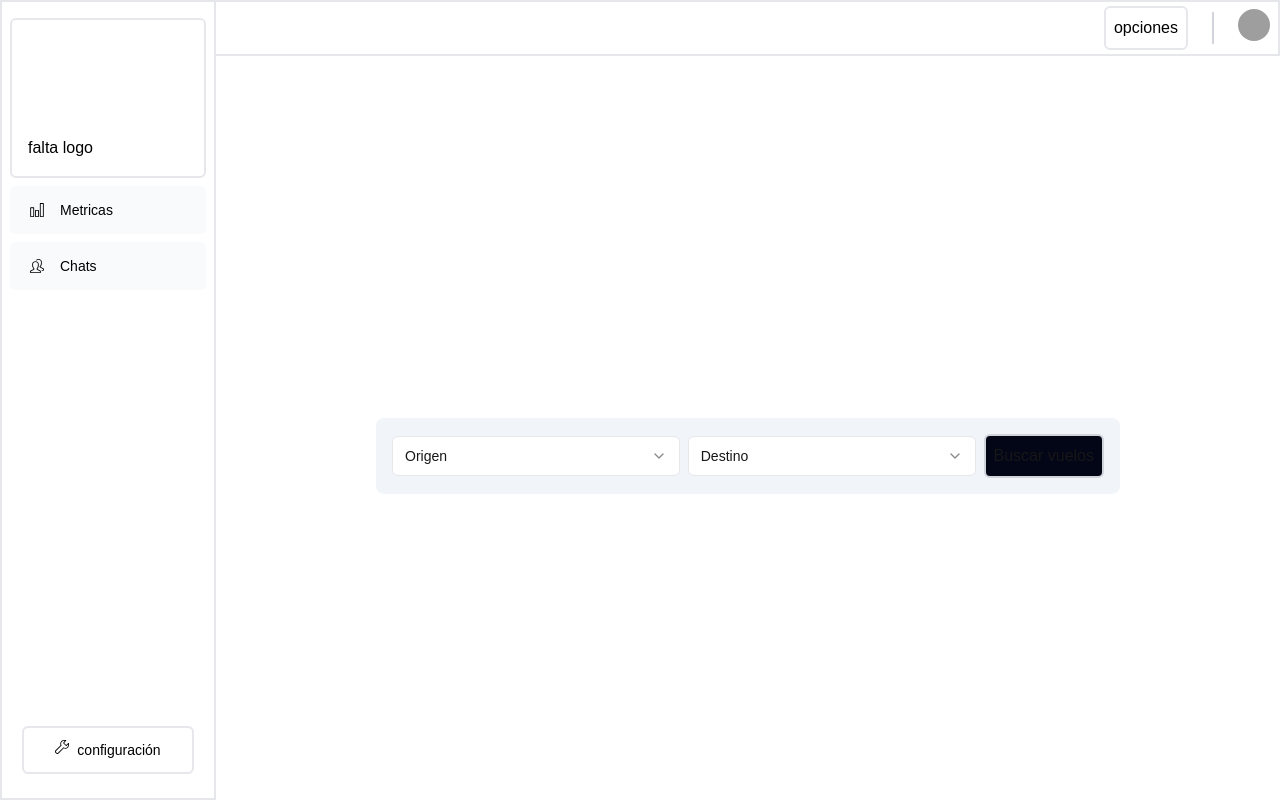
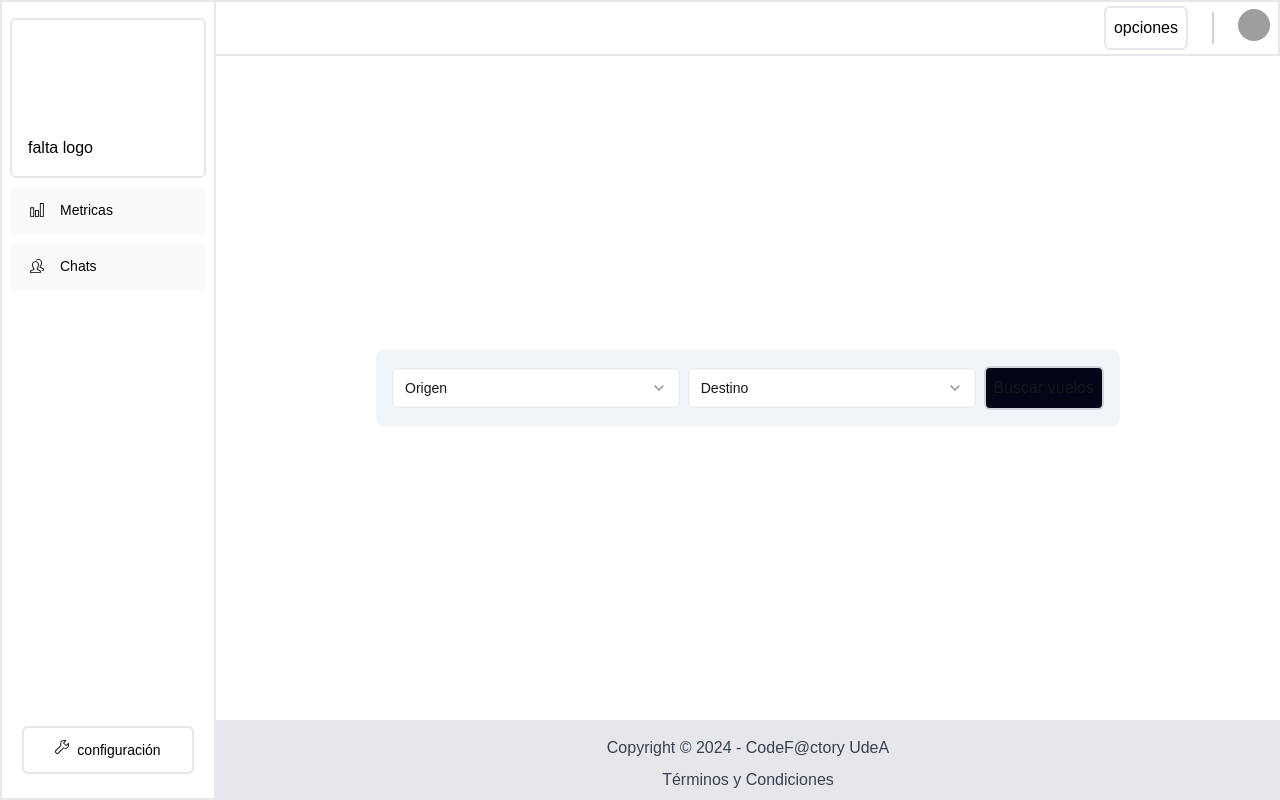
Before and after one commit to mateodlr-789/front-sistema-busqueda-vuelos, a Next.js app: page /flight-search in a window 1280 px wide. Built offline with nearby package versions, Linux system fonts and the light colour scheme; grey boxes are pictures that could not be loaded.

Commit message:
feat: footer was added to both pages

```diff
--- a/src/app/flight-search/page.tsx
+++ b/src/app/flight-search/page.tsx
@@ -2,8 +2,20 @@ import CardFlight from "./components/card-flight/card-flight";
 
 export default function FlightSearch() {
   return (
-    <div className="bg-white w-full px-40 h-full flex items-center justify-center dark:bg-slate-950">
-      <CardFlight/>
+    <div className="flex flex-col min-h-screen bg-white dark:bg-slate-950">
+      <main className="flex-1 px-40 py-8 flex items-center justify-center">
+        <CardFlight />
+      </main>
+      <footer className="w-full pb-14 pt-4 bg-gray-200 dark:bg-slate-800 mt-auto">
+        <div className="container mx-auto px-4 text-center">
+          <p className="text-base text-gray-700 dark:text-gray-300 mb-2">
+            Copyright © 2024 - CodeF@ctory UdeA
+          </p>
+          <p className="text-base text-gray-700 dark:text-gray-300 mb-2">
+            Términos y Condiciones
+          </p>
+        </div>
+      </footer>
     </div>
   );
 }
--- a/src/app/flight-search/search/page.tsx
+++ b/src/app/flight-search/search/page.tsx
@@ -120,9 +120,18 @@ export default function FlightSearch() {
               </div>
             </div>
           </div>
-
-        </div>
-      </Composition.Body>
-    </Composition>
-  );
+					<footer className="w-full pb-14 pt-4 bg-gray-200 dark:bg-slate-800 mt-auto">
+						<div className="container mx-auto px-4 text-center">
+							<p className="text-base text-gray-700 dark:text-gray-300 mb-2">
+								Copyright © 2024 - CodeF@ctory UdeA
+							</p>
+							<p className="text-base text-gray-700 dark:text-gray-300 mb-2">
+								Términos y Condiciones
+							</p>
+						</div>
+					</footer>
+				</div>
+			</Composition.Body>
+		</Composition>
+	);
 }
```
